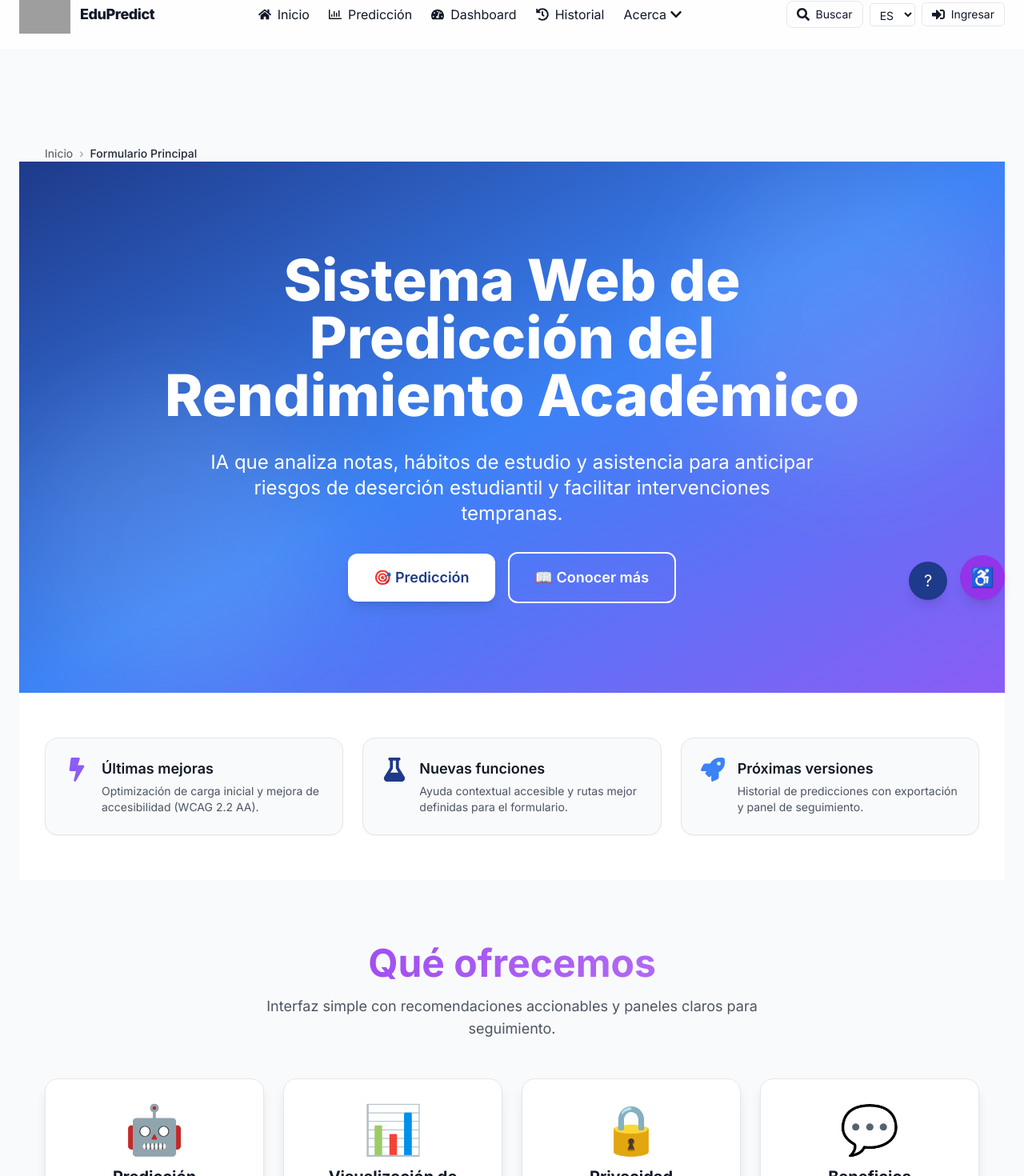
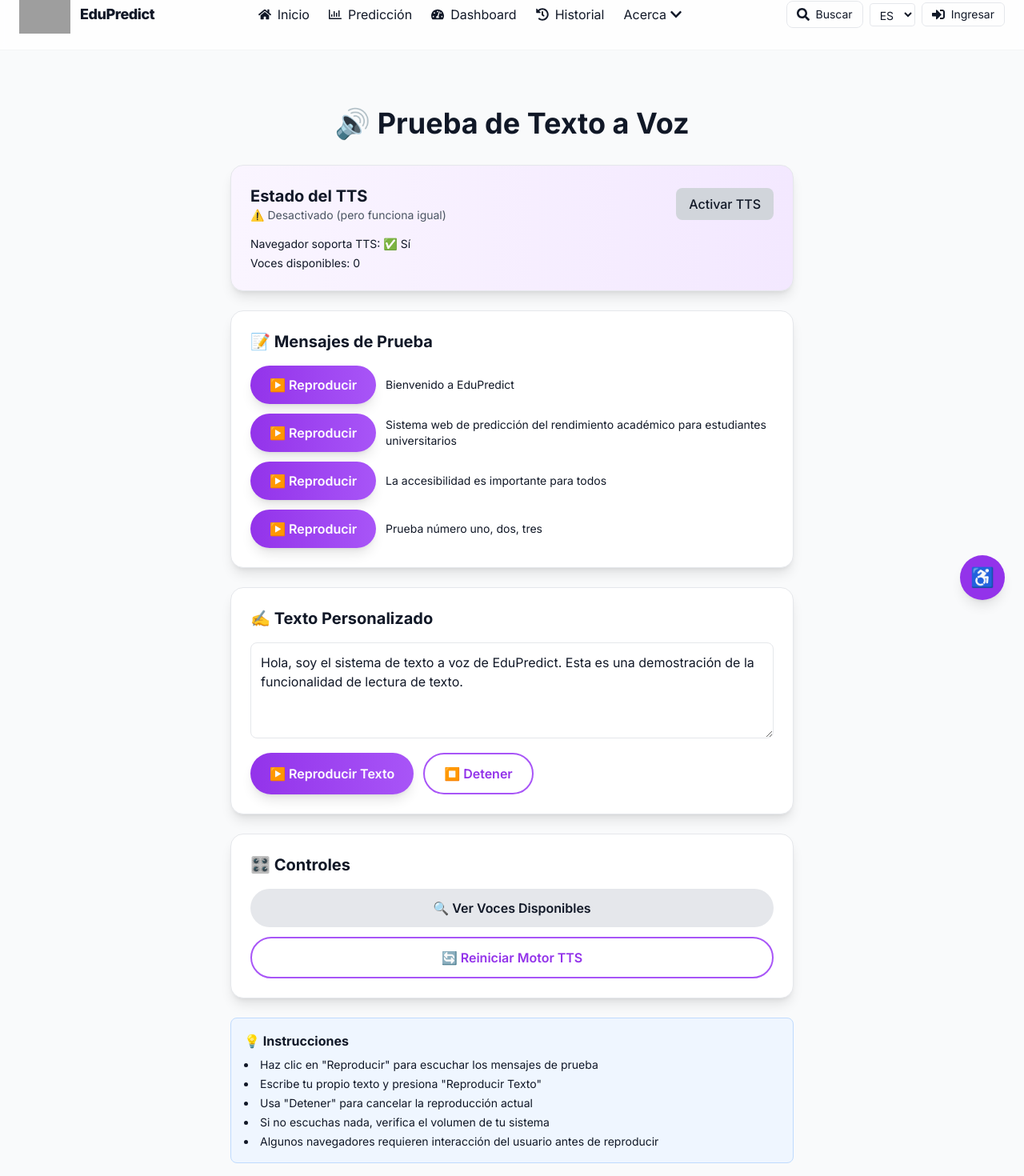
Before and after one commit to jerenyvera09/proyecto-usabilidad, a React (Vite) app in the folder frontend/: page /tts-test in a window 1280 px wide. Shown: the part 26-1496 px from the top of the page at 80% size. Built offline with nearby package versions, Linux system fonts and the light colour scheme; grey boxes are pictures that could not be loaded.

Commit message:
mejoras de audio

```diff
--- a/frontend/src/App.jsx
+++ b/frontend/src/App.jsx
@@ -11,6 +11,7 @@
 import Accesibilidad from './pages/Accesibilidad.jsx'
 import Usuarios from './pages/Usuarios.jsx'
 import AdminUsers from './pages/AdminUsers.jsx'
+import TTSTest from './pages/TTSTest.jsx'
 
 export default function App(){
   const location = useLocation()
@@ -34,6 +35,7 @@
           <Route path="/accesibilidad" element={<Accesibilidad />} />
           <Route path="/usuarios" element={<Usuarios />} />
           <Route path="/admin" element={<AdminUsers />} />
+          <Route path="/tts-test" element={<TTSTest />} />
           <Route path="*" element={<Home />} />
         </Routes>
       </main>
--- /dev/null
+++ b/frontend/src/pages/TTSTest.jsx
@@ -0,0 +1,139 @@
+import { useState } from 'react'
+import { useAccessibility } from '../contexts/AccessibilityContext'
+
+export default function TTSTest() {
+  const { speak, stopSpeaking, ttsEnabled, toggleTTS } = useAccessibility()
+  const [customText, setCustomText] = useState('Hola, soy el sistema de texto a voz de EduPredict. Esta es una demostración de la funcionalidad de lectura de texto.')
+
+  const testMessages = [
+    'Bienvenido a EduPredict',
+    'Sistema web de predicción del rendimiento académico para estudiantes universitarios',
+    'La accesibilidad es importante para todos',
+    'Prueba número uno, dos, tres'
+  ]
+
+  const handleSpeak = (text) => {
+    console.log('🎤 Intentando reproducir:', text)
+    speak(text)
+  }
+
+  return (
+    <div className="min-h-screen bg-neutral-50 dark:bg-neutral-900 py-12">
+      <div className="container-custom max-w-3xl">
+        <h1 className="text-4xl font-bold mb-8 text-center">🔊 Prueba de Texto a Voz</h1>
+
+        {/* Estado del TTS */}
+        <div className="card p-6 mb-6 bg-gradient-to-r from-primary-50 to-primary-100 dark:from-primary-900/20 dark:to-primary-800/20">
+          <div className="flex items-center justify-between mb-4">
+            <div>
+              <h2 className="text-xl font-bold">Estado del TTS</h2>
+              <p className="text-sm text-neutral-600 dark:text-neutral-400">
+                {ttsEnabled ? '✅ Activado' : '⚠️ Desactivado (pero funciona igual)'}
+              </p>
+            </div>
+            <button
+              onClick={toggleTTS}
+              className={`px-4 py-2 rounded-lg font-medium ${
+                ttsEnabled
+                  ? 'bg-green-600 text-white'
+                  : 'bg-neutral-300 dark:bg-neutral-600'
+              }`}
+            >
+              {ttsEnabled ? 'Desactivar' : 'Activar'} TTS
+            </button>
+          </div>
+
+          {/* Información del navegador */}
+          <div className="text-sm space-y-1">
+            <p>Navegador soporta TTS: {('speechSynthesis' in window) ? '✅ Sí' : '❌ No'}</p>
+            <p>Voces disponibles: {window.speechSynthesis?.getVoices().length || 0}</p>
+          </div>
+        </div>
+
+        {/* Mensajes predefinidos */}
+        <div className="card p-6 mb-6">
+          <h2 className="text-xl font-bold mb-4">📝 Mensajes de Prueba</h2>
+          <div className="space-y-3">
+            {testMessages.map((msg, idx) => (
+              <div key={idx} className="flex items-center gap-3">
+                <button
+                  onClick={() => handleSpeak(msg)}
+                  className="btn btn-primary flex-shrink-0"
+                >
+                  ▶️ Reproducir
+                </button>
+                <p className="text-sm">{msg}</p>
+              </div>
+            ))}
+          </div>
+        </div>
+
+        {/* Texto personalizado */}
+        <div className="card p-6 mb-6">
+          <h2 className="text-xl font-bold mb-4">✍️ Texto Personalizado</h2>
+          <textarea
+            value={customText}
+            onChange={(e) => setCustomText(e.target.value)}
+            className="w-full p-3 border rounded-lg mb-3 min-h-[120px]"
+            placeholder="Escribe aquí el texto que quieres escuchar..."
+          />
+          <div className="flex gap-3">
+            <button
+              onClick={() => handleSpeak(customText)}
+              className="btn btn-primary"
+              disabled={!customText.trim()}
+            >
+              ▶️ Reproducir Texto
+            </button>
+            <button
+              onClick={stopSpeaking}
+              className="btn btn-outline"
+            >
+              ⏹️ Detener
+            </button>
+          </div>
+        </div>
+
+        {/* Controles adicionales */}
+        <div className="card p-6">
+          <h2 className="text-xl font-bold mb-4">🎛️ Controles</h2>
+          <div className="space-y-3">
+            <button
+              onClick={() => {
+                const voices = window.speechSynthesis.getVoices()
+                console.log('🎤 Voces disponibles:', voices)
+                alert(`Voces disponibles: ${voices.length}\n\n${voices.slice(0, 5).map(v => `${v.name} (${v.lang})`).join('\n')}`)
+              }}
+              className="btn btn-secondary w-full"
+            >
+              🔍 Ver Voces Disponibles
+            </button>
+
+            <button
+              onClick={() => {
+                window.speechSynthesis.cancel()
+                console.log('🔄 TTS reiniciado')
+                alert('Motor de TTS reiniciado')
+              }}
+              className="btn btn-outline w-full"
+            >
+              🔄 Reiniciar Motor TTS
+            </button>
+          </div>
+        </div>
+
+        {/* Instrucciones */}
+        <div className="mt-6 p-4 bg-blue-50 dark:bg-blue-900/20 rounded-lg border border-blue-200 dark:border-blue-800">
+          <h3 className="font-bold mb-2">💡 Instrucciones</h3>
+          <ul className="text-sm space-y-1 list-disc list-inside">
+            <li>Haz clic en "Reproducir" para escuchar los mensajes de prueba</li>
+            <li>Escribe tu propio texto y presiona "Reproducir Texto"</li>
+            <li>Usa "Detener" para cancelar la reproducción actual</li>
+            <li>Si no escuchas nada, verifica el volumen de tu sistema</li>
+            <li>Algunos navegadores requieren interacción del usuario antes de reproducir</li>
+          </ul>
+        </div>
+      </div>
+    </div>
+  )
+}
```
